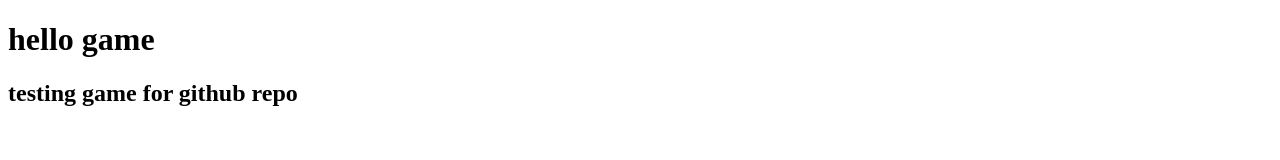
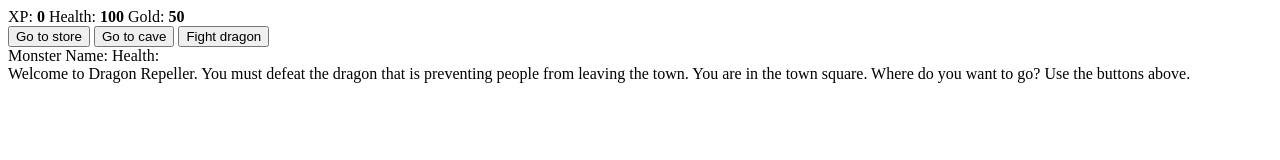
Before and after one commit to AlexViking/Javascript-game, a plain HTML site: page index.html in a window 1280 px wide. Drawn offline with Linux system fonts and the light colour scheme.

Commit message:
Update index.html
game html structure added

```diff
--- a/index.html
+++ b/index.html
@@ -1,15 +1,30 @@
 <!DOCTYPE html>
 <html lang="en">
-
-<head>
-	<meta charset="UTF-8">
-	<meta name="viewport" content="width=device-width, initial-scale=1.0">
-	<title>Document</title>
-</head>
-
-<body>
-	<h1>hello game</h1>
-	<h2>testing game for github repo</h2>
-</body>
-
+  <head>
+    <meta charset="utf-8">
+    <link rel="stylesheet" href="./styles.css">
+    <title>RPG - Dragon Repeller</title>
+  </head>
+  <body>
+    <div id="game">
+      <div id="stats">
+        <span class="stat">XP: <strong><span id="xpText">0</span></strong></span>
+        <span class="stat">Health: <strong><span id="healthText">100</span></strong></span>
+        <span class="stat">Gold: <strong><span id="goldText">50</span></strong></span>
+      </div>
+      <div id="controls">
+        <button id="button1">Go to store</button>
+        <button id="button2">Go to cave</button>
+        <button id="button3">Fight dragon</button>
+      </div>
+      <div id="monsterStats">
+        <span class="stat">Monster Name: <strong><span id="monsterName"></span></strong></span>
+        <span class="stat">Health: <strong><span id="monsterHealth"></span></strong></span>
+      </div>
+      <div id="text">
+        Welcome to Dragon Repeller. You must defeat the dragon that is preventing people from leaving the town. You are in the town square. Where do you want to go? Use the buttons above.
+      </div>
+    </div>
+    <script src="./script.js"></script>
+  </body>
 </html>
```
